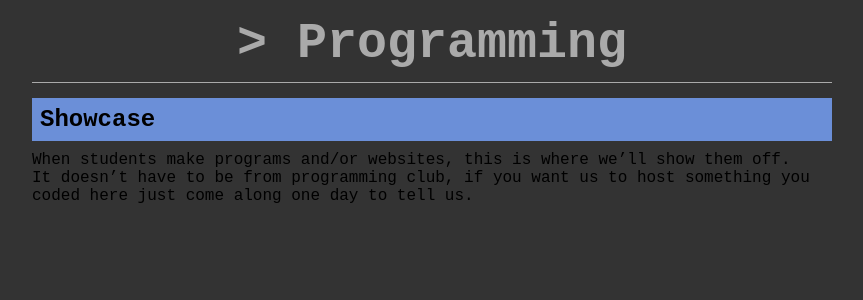
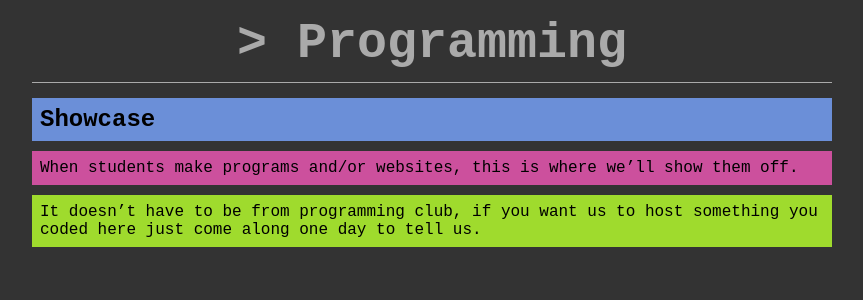
Before and after one commit to wcgs-programming/wcgs-programming.github.io, a Jekyll site: the page built from _posts/2014-09-13-showcase.md, in a window 1280 px wide. Shown: the top 300 px of the page, without its empty margins (208-1071 px from the left). Built offline with Jekyll 4.4.1, drawn with Linux system fonts in a browser that asks for light colours.

Commit message:
updated css to blockquotes

```diff
--- a/css/style.css
+++ b/css/style.css
@@ -24,7 +24,7 @@ h1 {
 
 div,
 h3,
-pre {
+blockquote {
     padding: 8px;
     margin-bottom: 10px;
     overflow: auto;
@@ -44,13 +44,13 @@ body > div > a > p,
 
 div#showcase,
 h3:nth-child(2n),
-pre:nth-child(2n) {
+blockquote:nth-child(2n) {
     background: #9fdb2d;
 }
 
 div#resources,
 h3:nth-child(2n+1),
-pre:nth-child(2n+1) {
+blockquote:nth-child(2n+1) {
     background: #cc509d;
 }
 
```
